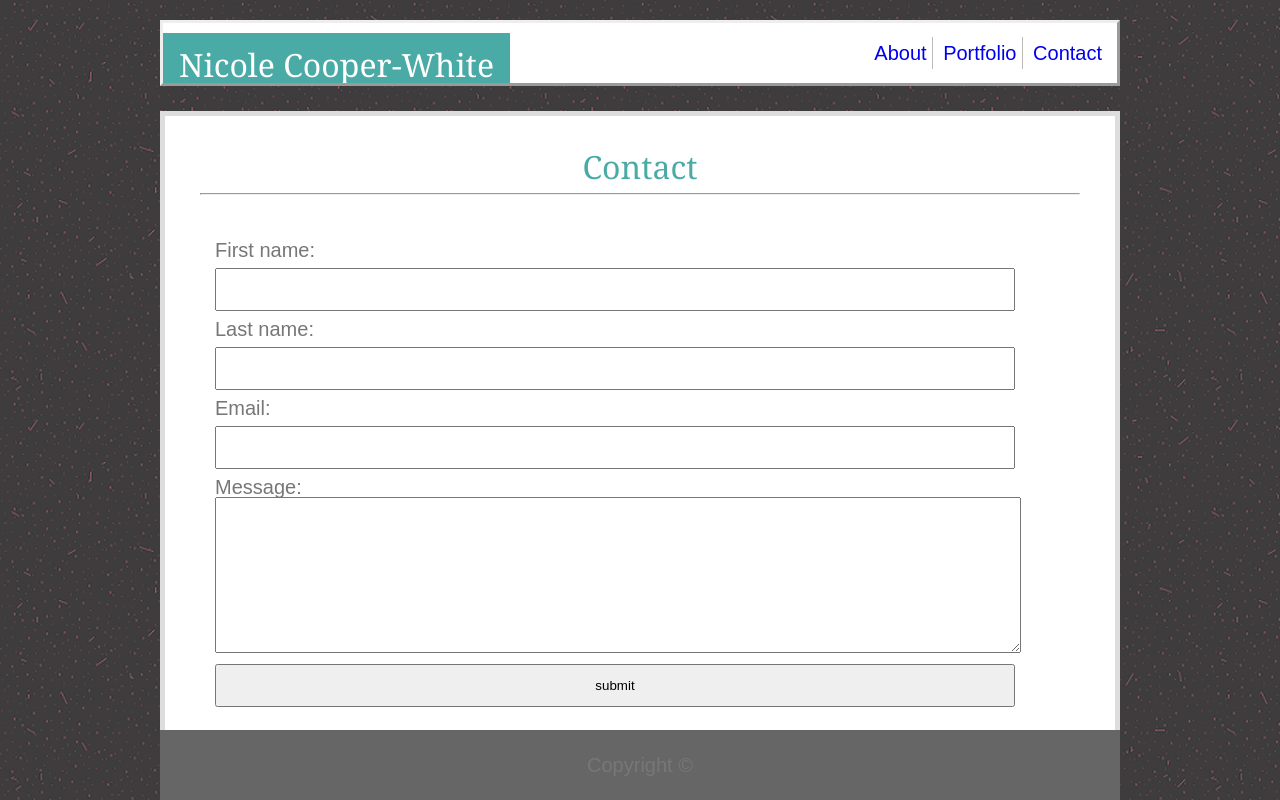
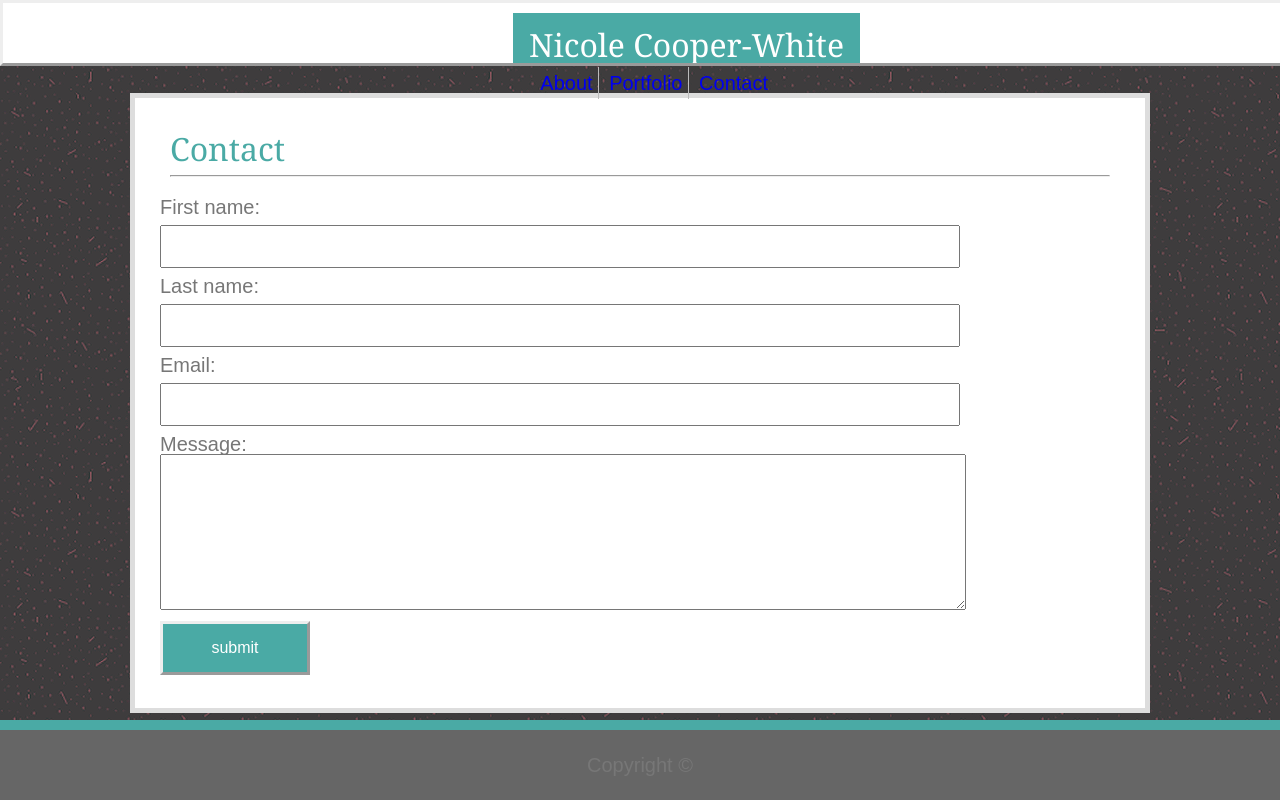
Before and after one commit to ncooperw/Basic-Portfolio, a plain HTML site: page contact.html in a window 1280 px wide. Drawn offline with Linux system fonts and the light colour scheme.

Commit message:
small fixes to styling

```diff
--- a/assets/css/style.css
+++ b/assets/css/style.css
@@ -13,15 +13,16 @@ body {
     font-family: arial, 'helvetica-neue', helvetica, sans-serif;
     color: #777777;
     font-size: 20px;
-    padding: 1em;
+    /* padding: 1px; */
     background-image: url(../images/pink-dust.png);
-    width: 960px;
-    margin: auto;
+    /* width: 960px; */
+    /* margin: auto; */
     height:fit-content;
 
 }
 .heading-container {
     height: 40px;
+    width: 100%;
     background-color: #ffffff;
     border-color: #cccccc;
     border: 3px outset;
@@ -48,7 +49,7 @@ h2 {
     width: auto;
     padding: 16px;
     padding-bottom: 2px;
-    margin:0;
+    margin:0 0 0 510px;
     text-align: center;
     overflow: hidden;
    }
@@ -69,6 +70,7 @@ h2 {
     list-style-type: none;
     /* margin-top: -100; */
     padding-top: 10px;
+    margin-right: 510px;
 
 }
 
@@ -105,14 +107,16 @@ li:last-child {
     border: 5px solid #dddddd;
     margin-top: 25px;
     padding: 25px;
-    align-content: center;
+    width: 960px;
+    margin: auto;
+    /* align-content: center; */
     overflow: auto;
 
 }
 
 .section-title {
     color: #4aaaa5;
-    text-align: center;
+    text-align: left;
     border: thick;
     border-bottom-color: #777777;
     padding: 10px;
@@ -139,10 +143,9 @@ p {
 /*styling the form */
 #form-container {
     width: 960px;
-    margin: auto;
-    padding: 25px;
     overflow: none;
 }
+
 input {
     width: 800px;
     padding: 12px 20px;
@@ -153,6 +156,17 @@ textarea {
     width: 800px;
     height: 150px;
 
+}
+/* submit button */
+.button {
+    background-color: #4aaaa5;
+    border: outset;
+    color: white;
+    padding: 15px 32px;
+    text-align: center;
+    text-decoration: none;
+    font-size: 16px;
+    width: 150px;
 }
 
 .image-container {
@@ -169,6 +183,7 @@ textarea {
     background-color: #4aaaa5;
     margin: auto;
 }
+
 #image1 {
     float:left;
 }
@@ -207,10 +222,12 @@ textarea {
     left: 350px;
     width: 186px;
     padding: 7px;
-    bottom: 513px;
+    top: 470px;
     background-color: #4aaaa5;
     margin: auto;
+    text-decoration: none;
 }
+
 #image4 {
     float: left;
 
@@ -218,11 +235,12 @@ textarea {
 
 .footer {
     position: absolute;
-    width: 960px;
+    width: 100%;
     margin: auto;
     padding-top: 25px;
     padding-bottom: 25px;
-    border-color: #777777;
+    border-top: 10px solid;
+    border-top-color: #4aaaa5;
     background-color:#666666;
     text-align: center;
     bottom: 0;
--- a/contact.html
+++ b/contact.html
@@ -43,7 +43,7 @@
         <input type="email" name="email"><br>
         Message: <br>
         <textarea name="message" rows="10" cols="30"></textarea>
-        <input type="submit" value="submit">
+        <input type="submit" value="submit" class="button">
 
         </form>
     </div>
```
Also changed, not shown: portfolio.html (+1 -1 lines).
